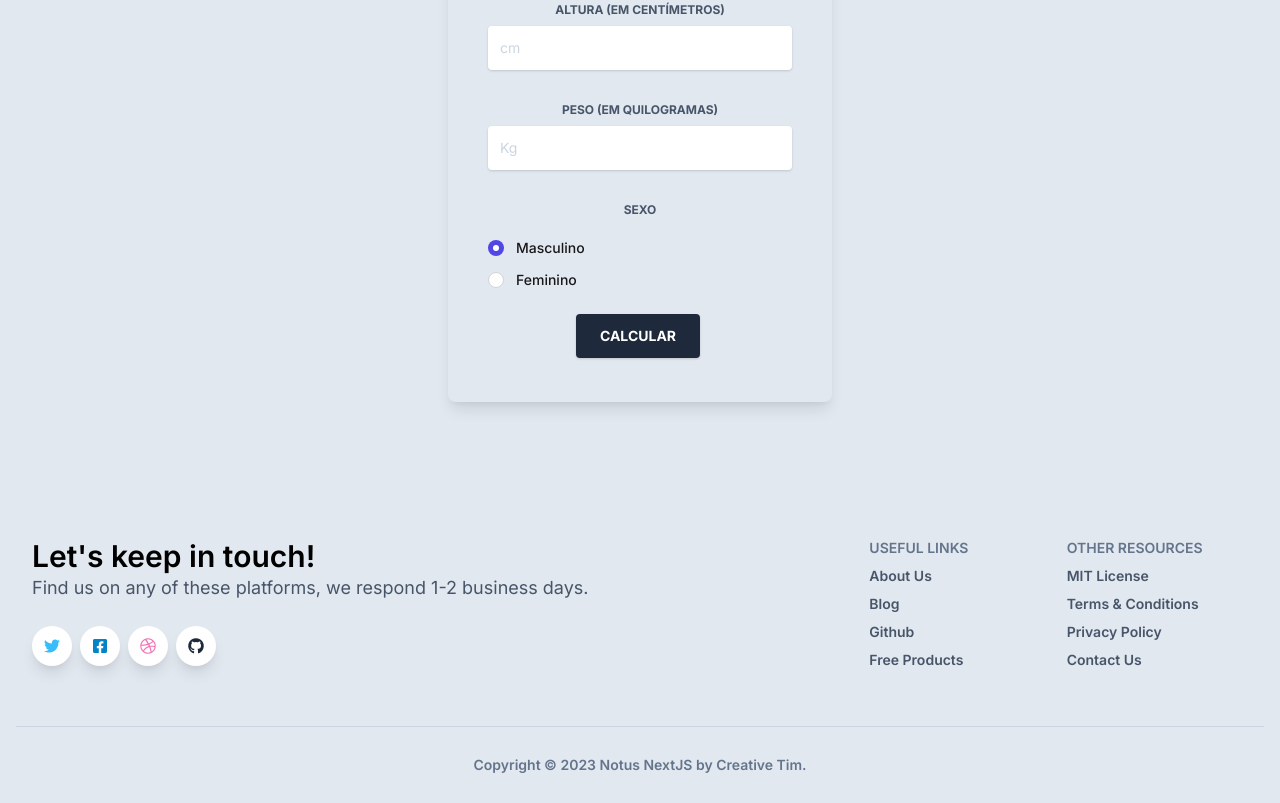
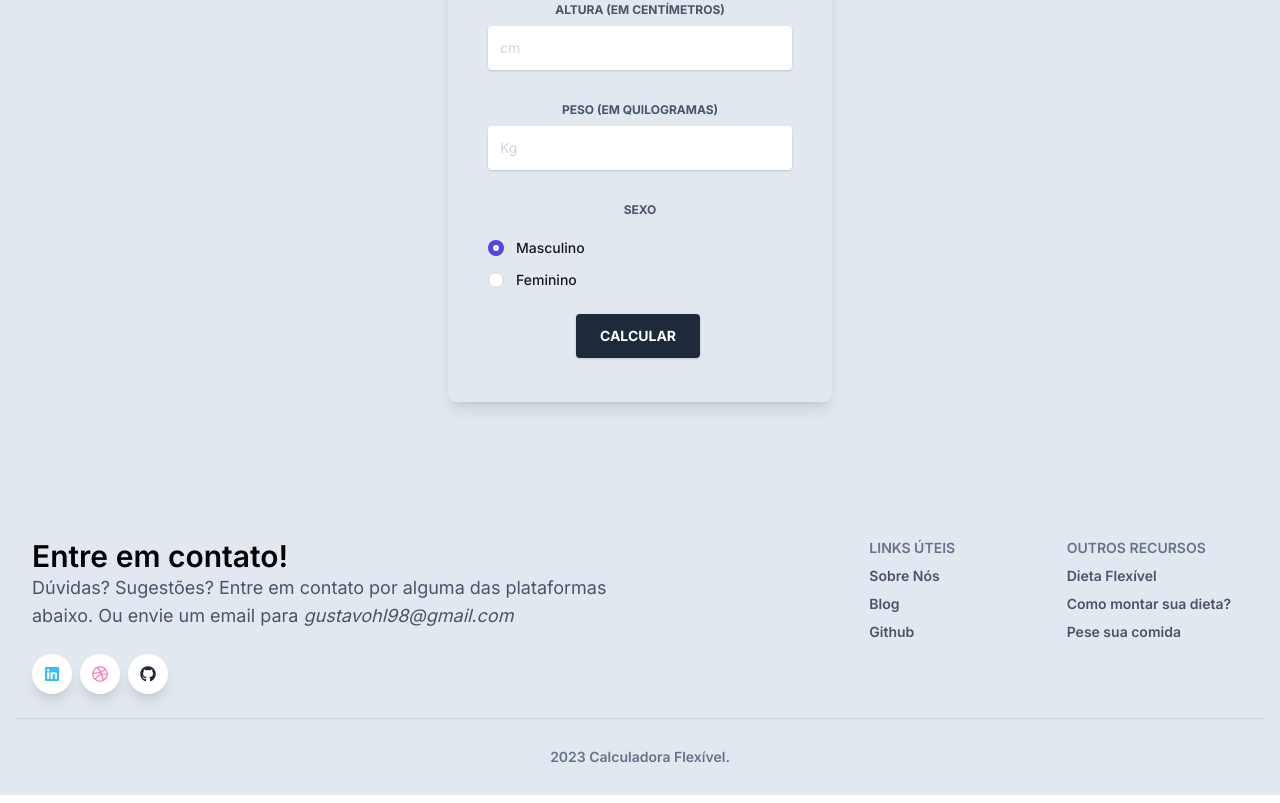
Before and after one commit to gustavofds/macros-calculator, a Next.js app: page / in a window 1280 px wide. Shown: the part 644-1447 px from the top of the page. Built offline with nearby package versions, Linux system fonts and the light colour scheme.

Commit message:
feat: scroll to results

```diff
--- a/components/Footers/Footer.js
+++ b/components/Footers/Footer.js
@@ -26,25 +26,19 @@ export default function Footer() {
         <div className="container mx-auto px-4">
           <div className="flex flex-wrap text-center lg:text-left">
             <div className="w-full lg:w-6/12 px-4">
-              <h4 className="text-3xl font-semibold">
-                Let&apos;s keep in touch!
-              </h4>
+              <h4 className="text-3xl font-semibold">Entre em contato!</h4>
               <h5 className="text-lg mt-0 mb-2 text-blueGray-600">
-                Find us on any of these platforms, we respond 1-2 business days.
+                Dúvidas? Sugestões? Entre em contato por alguma das plataformas
+                abaixo. Ou envie um email para <i>gustavohl98@gmail.com</i>
               </h5>
               <div className="mt-6 lg:mb-0 mb-6">
                 <button
                   className="bg-white text-lightBlue-400 shadow-lg font-normal h-10 w-10 items-center justify-center align-center rounded-full outline-none focus:outline-none mr-2"
                   type="button"
                 >
-                  <i className="fab fa-twitter"></i>
+                  <i className="fab fa-linkedin"></i>
                 </button>
-                <button
-                  className="bg-white text-lightBlue-600 shadow-lg font-normal h-10 w-10 items-center justify-center align-center rounded-full outline-none focus:outline-none mr-2"
-                  type="button"
-                >
-                  <i className="fab fa-facebook-square"></i>
-                </button>
+
                 <button
                   className="bg-white text-pink-400 shadow-lg font-normal h-10 w-10 items-center justify-center align-center rounded-full outline-none focus:outline-none mr-2"
                   type="button"
@@ -63,21 +57,21 @@ export default function Footer() {
               <div className="flex flex-wrap items-top mb-6">
                 <div className="w-full lg:w-4/12 px-4 ml-auto">
                   <span className="block uppercase text-blueGray-500 text-sm font-semibold mb-2">
-                    Useful Links
+                    Links Úteis
                   </span>
                   <ul className="list-unstyled">
                     <li>
                       <a
                         className="text-blueGray-600 hover:text-blueGray-800 font-semibold block pb-2 text-sm"
-                        href="https://www.creative-tim.com/presentation?ref=nnjs-footer"
+                        href="/"
                       >
-                        About Us
+                        Sobre Nós
                       </a>
                     </li>
                     <li>
                       <a
                         className="text-blueGray-600 hover:text-blueGray-800 font-semibold block pb-2 text-sm"
-                        href="https://blog.creative-tim.com?ref=nnjs-footer"
+                        href="/"
                       >
                         Blog
                       </a>
@@ -85,56 +79,41 @@ export default function Footer() {
                     <li>
                       <a
                         className="text-blueGray-600 hover:text-blueGray-800 font-semibold block pb-2 text-sm"
-                        href="https://www.github.com/creativetimofficial?ref=nnjs-footer"
+                        href="https://www.github.com/gustavofds"
+                        target="_blank"
                       >
                         Github
-                      </a>
-                    </li>
-                    <li>
-                      <a
-                        className="text-blueGray-600 hover:text-blueGray-800 font-semibold block pb-2 text-sm"
-                        href="https://www.creative-tim.com/bootstrap-themes/free?ref=nnjs-footer"
-                      >
-                        Free Products
                       </a>
                     </li>
                   </ul>
                 </div>
                 <div className="w-full lg:w-4/12 px-4">
                   <span className="block uppercase text-blueGray-500 text-sm font-semibold mb-2">
-                    Other Resources
+                    Outros recursos
                   </span>
                   <ul className="list-unstyled">
                     <li>
                       <a
                         className="text-blueGray-600 hover:text-blueGray-800 font-semibold block pb-2 text-sm"
-                        href="https://github.com/creativetimofficial/notus-nextjs/blob/main/LICENSE.md?ref=nnjs-footer"
+                        href="/"
                       >
-                        MIT License
+                        Dieta Flexível
                       </a>
                     </li>
                     <li>
                       <a
                         className="text-blueGray-600 hover:text-blueGray-800 font-semibold block pb-2 text-sm"
-                        href="https://creative-tim.com/terms?ref=nnjs-footer"
+                        href="/"
                       >
-                        Terms & Conditions
+                        Como montar sua dieta?
                       </a>
                     </li>
                     <li>
                       <a
                         className="text-blueGray-600 hover:text-blueGray-800 font-semibold block pb-2 text-sm"
-                        href="https://creative-tim.com/privacy?ref=nnjs-footer"
+                        href="/"
                       >
-                        Privacy Policy
-                      </a>
-                    </li>
-                    <li>
-                      <a
-                        className="text-blueGray-600 hover:text-blueGray-800 font-semibold block pb-2 text-sm"
-                        href="https://creative-tim.com/contact-us?ref=nnjs-footer"
-                      >
-                        Contact Us
+                        Pese sua comida
                       </a>
                     </li>
                   </ul>
@@ -146,12 +125,12 @@ export default function Footer() {
           <div className="flex flex-wrap items-center md:justify-between justify-center">
             <div className="w-full md:w-4/12 px-4 mx-auto text-center">
               <div className="text-sm text-blueGray-500 font-semibold py-1">
-                Copyright © {new Date().getFullYear()} Notus NextJS by{' '}
+                {new Date().getFullYear()}{' '}
                 <a
-                  href="https://www.creative-tim.com?ref=nnjs-footer"
+                  href="#"
                   className="text-blueGray-500 hover:text-blueGray-800"
                 >
-                  Creative Tim
+                  Calculadora Flexível
                 </a>
                 .
               </div>
--- a/components/MacrosCalcForm.tsx
+++ b/components/MacrosCalcForm.tsx
@@ -1,9 +1,8 @@
 'use client';
 
-import { useState } from 'react';
+import { useEffect, useRef, useState } from 'react';
 import TDEEService from '../services/TDEEService';
 import { Sex } from '../entities/Person';
-import { activityLevels } from '../helpers/enumHelper';
 import Alert from './Alert';
 import TMBResults from './TMBResults';
 
@@ -15,6 +14,18 @@ export default function MacrosCalcForm() {
   const [gotResults, setGotResults] = useState(false);
   const [isError, setIsError] = useState(false);
   const [results, setResults] = useState({});
+  const [ableToScroll, setAbleToScroll] = useState(false);
+
+  const resultRef = useRef();
+
+  useEffect(() => {
+    if (resultRef.current) {
+      resultRef.current.scrollIntoView({
+        behavior: 'smooth',
+        inline: 'center',
+      });
+    }
+  }, [ableToScroll]);
 
   const handleSubmit = (ev: any) => {
     ev.preventDefault();
@@ -38,7 +49,6 @@ export default function MacrosCalcForm() {
 
   return (
     <>
-      {!gotResults && (
       <section className="pb-20 bg-blueGray-200 -mt-24">
         <div className="container mx-auto px-4">
           <div className="flex flex-wrap justify-center lg:-mt-64 -mt-48">
@@ -128,13 +138,12 @@ export default function MacrosCalcForm() {
                             className="h-4 w-4 border-gray-300 text-indigo-600 focus:ring-indigo-600"
                             value="female"
                             onChange={(ev) => {
-                                console.log(ev);
                               setSex(ev.target.value as Sex);
                             }}
                             checked={sex === 'female'}
                           />
                           <label
-                              htmlFor="male"
+                            htmlFor="female"
                             className="block text-sm font-medium leading-6 text-gray-900"
                           >
                             Feminino
@@ -163,8 +172,14 @@ export default function MacrosCalcForm() {
           </div>
         </div>
       </section>
+
+      {gotResults && (
+        <TMBResults
+          results={results}
+          setAbleToScroll={setAbleToScroll}
+          ref={resultRef}
+        />
       )}
-      {gotResults && <TMBResults results={results} />}
     </>
   );
 }
--- a/entities/Person.ts
+++ b/entities/Person.ts
@@ -10,7 +10,6 @@ export default class Person {
     readonly heightInCm: number,
     readonly weightInKg: number
   ) {
-    console.log(age);
     if (
       typeof age !== 'number' ||
       typeof heightInCm !== 'number' ||
```
Also changed, not shown: components/TMBResults.tsx (+49 -14 lines). Lines whose indentation alone changed are shown as unchanged.
